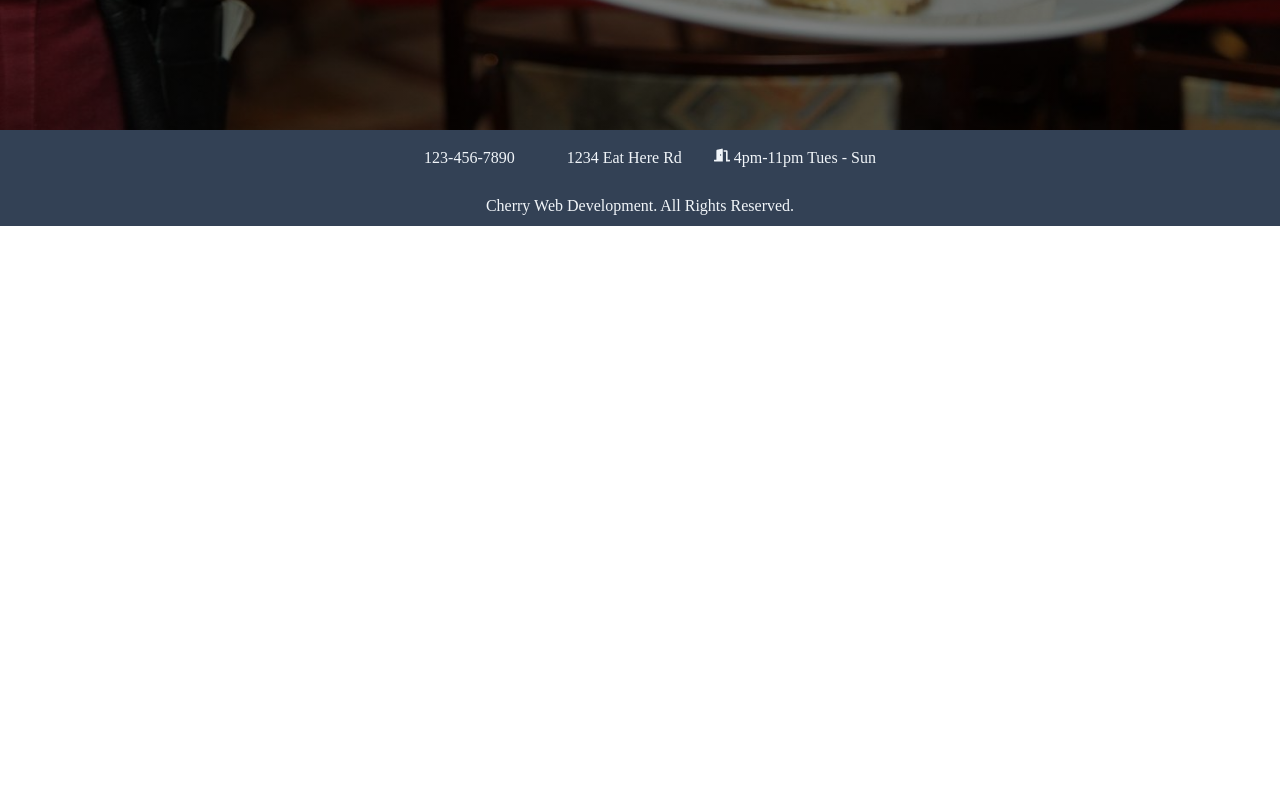
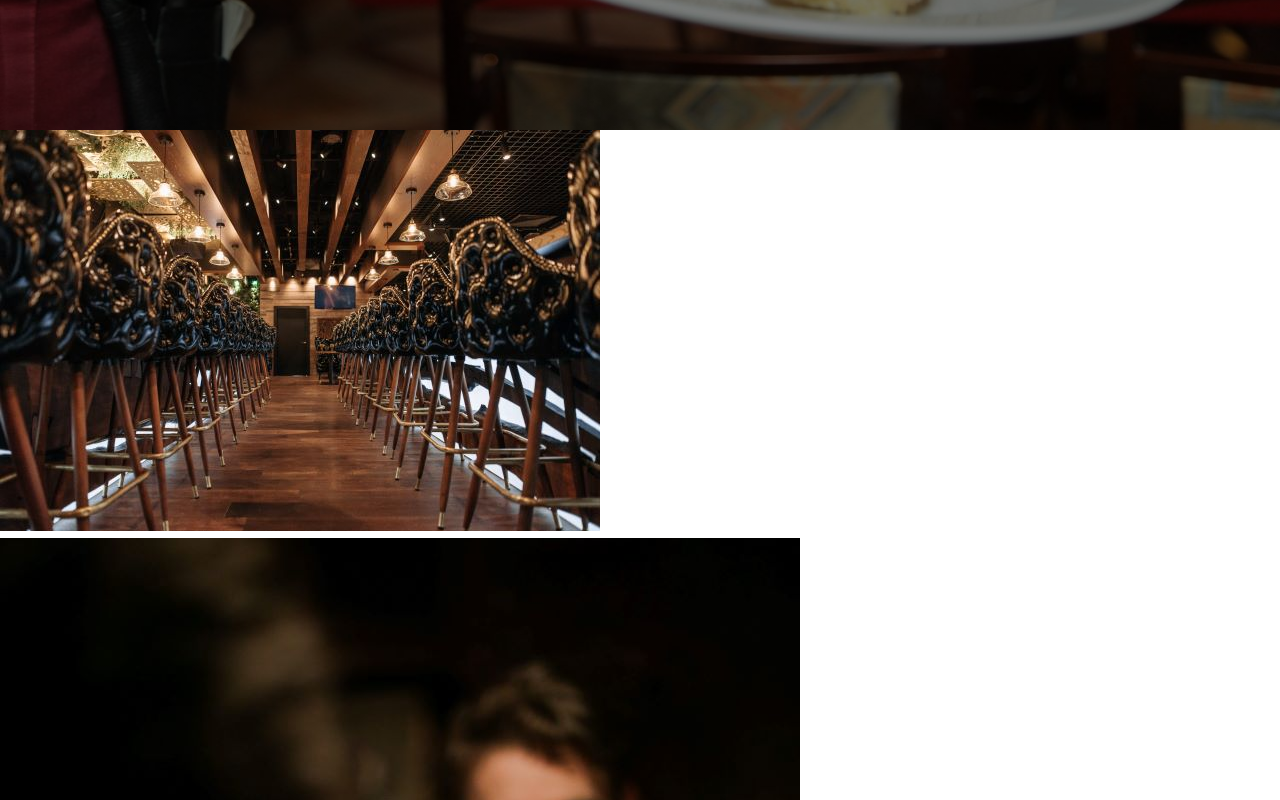
Before and after one commit to ken-cherry/restaurant-vite, a React (Vite) app: page / in a window 1280 px wide. Shown: the part 680-1480 px from the top of the page. Before the commit the page ends 906 px from the top, so only its background shows below. Built offline with nearby package versions, Linux system fonts and the light colour scheme; some icons are missing.

Commit message:
Added: images to hero page

```diff
--- a/src/data.js
+++ b/src/data.js
@@ -177,3 +177,26 @@ export const deserts = [
     category: "desert",
   },
 ];
+
+export const heroImages = [
+  {
+    id: 1,
+    image: "../src/images/bar.jpg",
+    title: "bar",
+  },
+  {
+    id: 2,
+    image: "../src/images/cheers1.jpg",
+    title: "cheers",
+  },
+  {
+    id: 3,
+    image: "../src/images/eating1.jpg",
+    title: "food",
+  },
+  {
+    id: 4,
+    image: "../src/images/tables1.jpg",
+    title: "tables",
+  },
+];
--- a/src/pages/Hero.jsx
+++ b/src/pages/Hero.jsx
@@ -1,6 +1,8 @@
 import React from "react";
 import styled from "styled-components";
 import { LuAmpersand } from "react-icons/lu";
+
+import { heroImages } from "../data";
 
 const Hero = () => {
   return (
@@ -12,6 +14,18 @@ const Hero = () => {
             <LuAmpersand />
           </div>
           <h1>Tastefully Refreshing</h1>
+        </div>
+      </div>
+      <div className="images-container">
+        <div className="images-center">
+          {heroImages.map((item) => {
+            const { id, image, title } = item;
+            return (
+              <article className="single-image" key={id}>
+                <img src={image} alt={title} />
+              </article>
+            );
+          })}
         </div>
       </div>
     </Wrapper>
@@ -41,6 +55,7 @@ const Wrapper = styled.section`
     font-size: 2rem;
     transition: var(--transition);
   }
+
   @media (min-width: 768px) {
     .hero-icon {
       font-size: 6rem;
```
